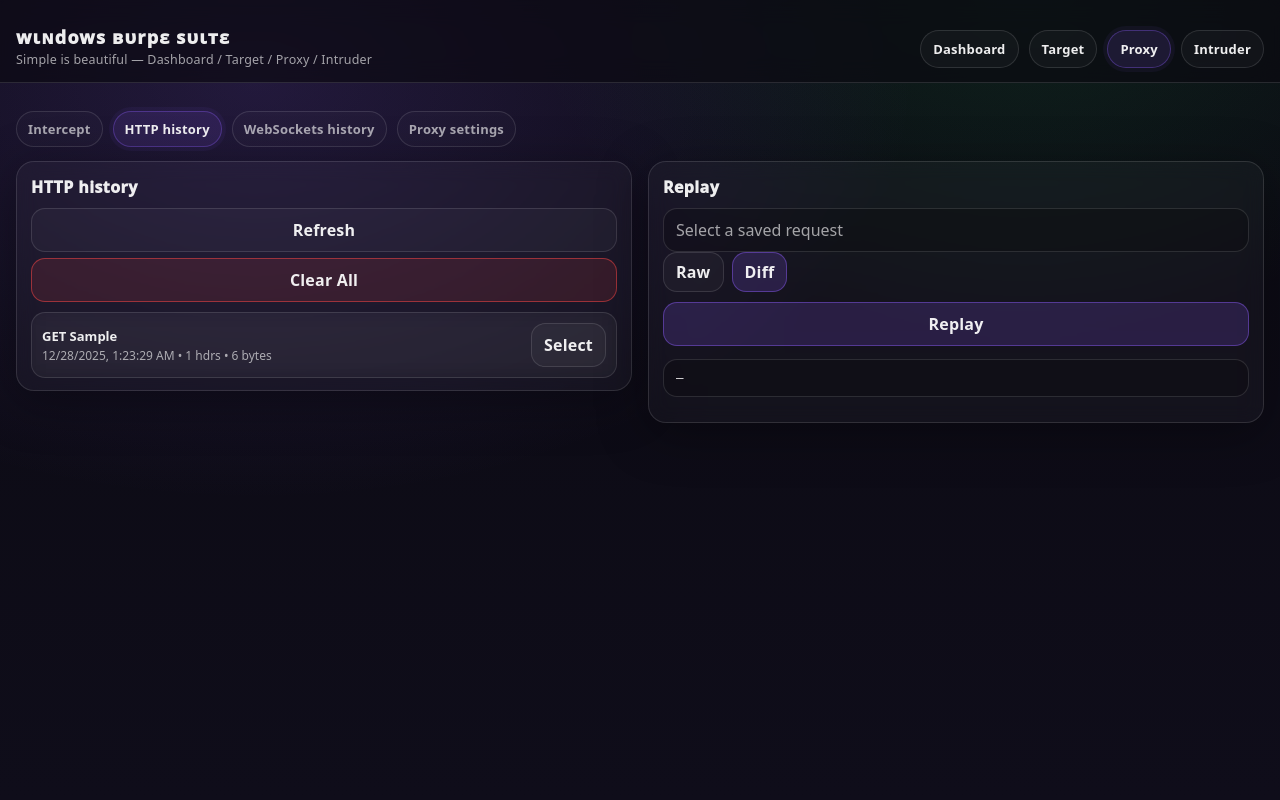
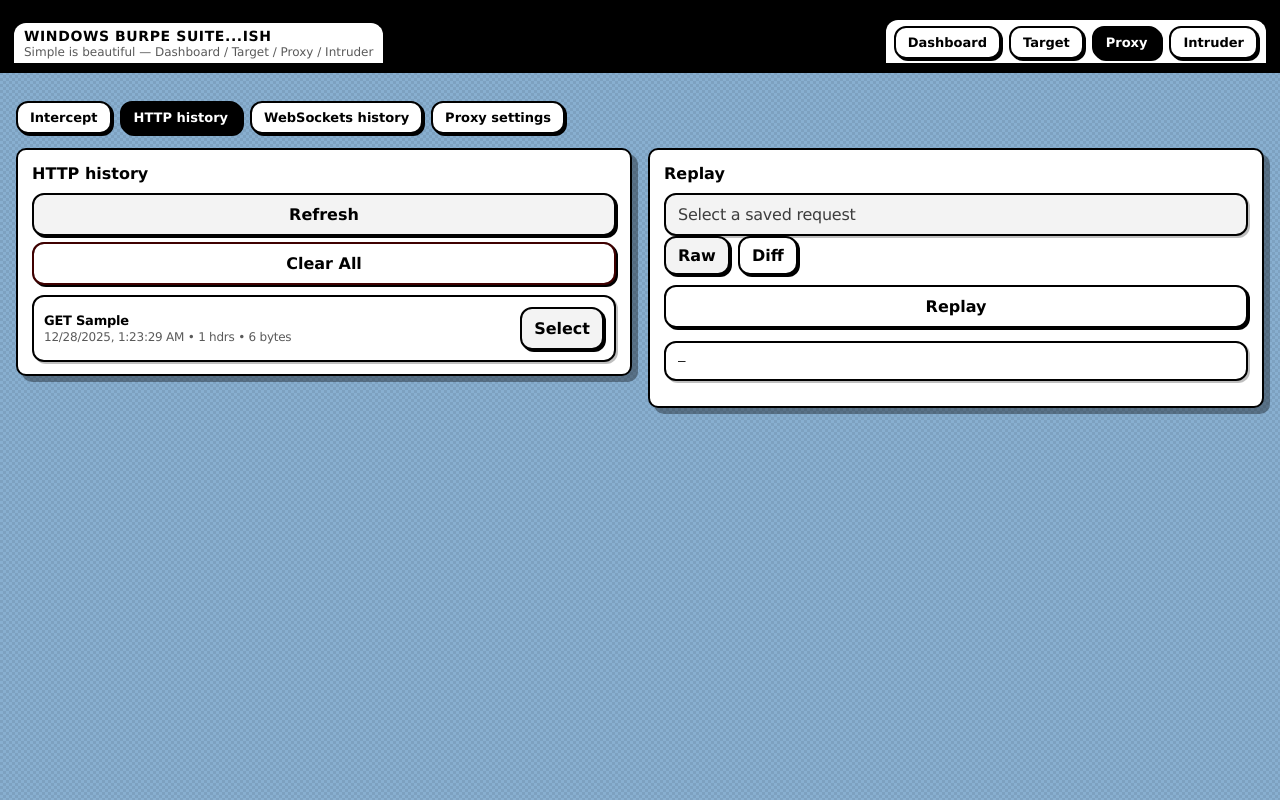
Before and after one commit to xXBricksquadXx/windowsBurpeSuite, a plain HTML site: page src/index.html in a window 1280 px wide. Both pictures are taken after typing "Sample", "Sample" into the empty fields and a click on the button "Save as new". Drawn offline with Linux system fonts and the light colour scheme.

Commit message:
chore(ui): update page title; apply classic theme styles

```diff
--- a/src/css/styles.css
+++ b/src/css/styles.css
@@ -1,212 +1,408 @@
+/* src/css/styles.css (REPLACE FULL FILE)
+   Theme: “80s Mac OS / Classic UI” vibe
+   - No Sass required
+   - Preserves existing class names & layout
+*/
+
+/* =========================
+   Variables
+========================= */
 :root{
-  --bg: #0b0a12;
-  --bg2: #0f0d1a;
-  --stroke: rgba(255,255,255,0.12);
-  --text: rgba(255,255,255,0.93);
-  --muted: rgba(255,255,255,0.62);
-  --accent: #8b5cf6;
-  --danger:#ef4444;
-  --mono: ui-monospace, SFMono-Regular, Menlo, Monaco, Consolas, "Liberation Mono", "Courier New", monospace;
+  /* Classic palette */
+  --desk: #94bee2;
+  --desk2:#7eaad3;
+
+  --paper: #ffffff;
+  --ink: #000000;
+  --muted: rgba(0,0,0,0.65);
+
+  --ui: #ffffff;
+  --ui2: #f3f3f3;
+  --ui3: #e8e8e8;
+
+  --stroke: #000000;
+  --stroke2: rgba(0,0,0,0.35);
+
+  --accent: #000000; /* classic invert highlight */
+  --danger: #b40000;
+
+  --ui-line: 2px;
+  --radius: 10px;
+
+  /* Fonts */
+  --font: "Chicago","Geneva","MS Sans Serif",system-ui,-apple-system,"Segoe UI",Roboto,Arial,sans-serif;
+  --mono: ui-monospace, Menlo, Monaco, Consolas, "Liberation Mono", "Courier New", monospace;
 }
 
+/* =========================
+   Global reset
+========================= */
 *{ box-sizing:border-box; }
 html,body{ height:100%; }
+
 body{
   margin:0;
-  font-family: system-ui,-apple-system,Segoe UI,Roboto,Arial,sans-serif;
-  background: radial-gradient(1100px 700px at 20% 10%, rgba(139,92,246,0.18), transparent 60%),
-              radial-gradient(900px 600px at 80% 0%, rgba(34,197,94,0.12), transparent 55%),
-              linear-gradient(180deg, var(--bg), var(--bg2));
-  color: var(--text);
+  font-family: var(--font);
+  letter-spacing: -0.015em;
+  color: var(--ink);
+
+  /* Desktop chequer background */
+  background:
+    linear-gradient(45deg, rgba(255,255,255,0.0) 25%, rgba(0,0,0,0.08) 25%, rgba(0,0,0,0.08) 75%, rgba(255,255,255,0.0) 75%, rgba(255,255,255,0.0)),
+    linear-gradient(45deg, rgba(255,255,255,0.0) 25%, rgba(0,0,0,0.08) 25%, rgba(0,0,0,0.08) 75%, rgba(255,255,255,0.0) 75%, rgba(255,255,255,0.0));
+  background-color: var(--desk);
+  background-size: 6px 6px;
+  background-position: 0 0, 3px 3px;
 }
 
+/* Make text selection feel “classic” */
+::selection{
+  background: var(--ink);
+  color: var(--paper);
+}
+
+/* =========================
+   App Header (menu-bar vibe)
+========================= */
 .app-header{
-  padding: 18px 16px 14px;
-  border-bottom: 1px solid var(--stroke);
+  padding: 10px 12px 8px;
   display:flex;
   align-items:flex-end;
-  gap: 16px;
+  gap: 12px;
   justify-content: space-between;
   flex-wrap: wrap;
+
   position: sticky;
   top: 0;
-  background: rgba(11,10,18,0.66);
-  backdrop-filter: blur(12px);
-  -webkit-backdrop-filter: blur(12px);
   z-index: 10;
+
+  /* Classic menu bar frame */
+  background: #000;
+  border-bottom: var(--ui-line) solid #000;
 }
 
-.brand{ display:flex; align-items:center; gap: 12px; }
+.brand{
+  display:flex;
+  align-items:center;
+  gap: 10px;
+
+  /* Inner “menu bar capsule” */
+  background: var(--paper);
+  border-radius: 14px 14px 0 0;
+  padding: 6px 10px 4px;
+  border: var(--ui-line) solid #000;
+  border-bottom: none;
+}
 
 .brand__mark{
-  width: 46px;
-  height: 46px;
-  border-radius: 14px;
-  border: 1px solid var(--stroke);
-  background: rgba(255,255,255,0.03);
+  width: 34px;
+  height: 34px;
+  border-radius: 6px;
+  border: var(--ui-line) solid #000;
+  background: #fff;
   object-fit: cover;
-  box-shadow: 0 10px 40px rgba(0,0,0,0.45);
+  box-shadow: none;
 }
 
-.brand__text{ display:flex; flex-direction:column; gap: 2px; }
-.brand__title{ font-weight: 950; letter-spacing: 1.2px; text-transform: lowercase; font-size: 18px; }
-.brand__subtitle{ color: var(--muted); font-size: 12.5px; letter-spacing: 0.2px; }
+.brand__text{
+  display:flex;
+  flex-direction:column;
+  gap: 1px;
+}
+.brand__title{
+  font-weight: 900;
+  letter-spacing: 0.6px;
+  text-transform: uppercase;
+  font-size: 14px;
+  line-height: 1.05;
+}
+.brand__subtitle{
+  color: var(--muted);
+  font-size: 12px;
+  letter-spacing: 0;
+}
 
-.tabs { display: flex; gap: 10px; margin-top: 12px; flex-wrap: wrap; }
-.subtabs { display: flex; gap: 10px; margin: 12px 0 14px; flex-wrap: wrap; }
+/* =========================
+   Tabs / Subtabs (inverted active)
+========================= */
+.tabs{
+  display:flex;
+  gap: 8px;
+  margin-top: 8px;
+  flex-wrap: wrap;
 
-.tab {
-  border: 1px solid var(--stroke);
-  background: rgba(255,255,255,0.03);
-  color: var(--text);
-  padding: 9px 12px;
-  border-radius: 999px;
+  /* give tabs their own “white strip” like menu items */
+  background: var(--paper);
+  border: var(--ui-line) solid #000;
+  border-bottom: none;
+  border-radius: 14px 14px 0 0;
+  padding: 6px 8px 4px;
+}
+
+.subtabs{
+  display:flex;
+  gap: 8px;
+  margin: 12px 0 14px;
+  flex-wrap: wrap;
+}
+
+.tab, .subtab{
+  border: var(--ui-line) solid #000;
+  background: var(--paper);
+  color: var(--ink);
+  padding: 8px 12px;
+  border-radius: 12px;
   cursor: pointer;
   font-weight: 800;
-  letter-spacing: 0.2px;
+  letter-spacing: 0;
   font-size: 13px;
-}
-.tab:hover { filter: brightness(1.06); }
-.tab.is-active {
-  background: rgba(139, 92, 246, 0.14);
-  border-color: rgba(139, 92, 246, 0.35);
-  box-shadow: 0 0 0 4px rgba(139, 92, 246, 0.06);
+  line-height: 1;
+
+  box-shadow: 2px 2px 0 #000;
+  user-select: none;
 }
 
-.subtab {
-  border: 1px solid var(--stroke);
-  background: rgba(255,255,255,0.02);
-  color: var(--muted);
-  padding: 8px 11px;
-  border-radius: 999px;
-  cursor: pointer;
-  font-weight: 800;
-  letter-spacing: 0.2px;
-  font-size: 13px;
-}
-.subtab:hover { filter: brightness(1.05); }
-.subtab.is-active {
-  background: rgba(139, 92, 246, 0.14);
-  border-color: rgba(139, 92, 246, 0.35);
-  box-shadow: 0 0 0 4px rgba(139, 92, 246, 0.06);
-  color: var(--text);
+.tab:hover, .subtab:hover{
+  filter: none;
+  background: var(--ui2);
 }
 
-.app-main { padding: 16px; }
+.tab.is-active, .subtab.is-active{
+  background: var(--ink);
+  color: var(--paper);
+  box-shadow: 2px 2px 0 #000;
+}
 
-.panel { display: none; }
-.panel.is-active { display: block; }
+.tab:active, .subtab:active{
+  transform: translate(1px, 1px);
+  box-shadow: 1px 1px 0 #000;
+}
 
-.grid {
-  display: grid;
+/* =========================
+   Layout
+========================= */
+.app-main{ padding: 16px; }
+
+.panel{ display:none; }
+.panel.is-active{ display:block; }
+
+.grid{
+  display:grid;
   grid-template-columns: 1fr 1fr;
   gap: 16px;
   align-items: start;
 }
-@media (max-width: 980px) { .grid { grid-template-columns: 1fr; } }
-
-.card {
-  background: rgba(255,255,255,0.03);
-  border: 1px solid var(--stroke);
-  border-radius: 18px;
-  padding: 14px 14px 12px;
-  box-shadow: 0 10px 50px rgba(0,0,0,0.35);
-  backdrop-filter: blur(10px);
-  -webkit-backdrop-filter: blur(10px);
+@media (max-width: 980px){
+  .grid{ grid-template-columns: 1fr; }
 }
 
-.card__title { font-weight: 950; letter-spacing: 0.4px; margin-bottom: 10px; }
+/* =========================
+   Cards (classic window panels)
+========================= */
+.card{
+  background: var(--paper);
+  border: var(--ui-line) solid #000;
+  border-radius: var(--radius);
+  padding: 14px 14px 12px;
 
-.card__hint {
+  /* Classic hard shadow */
+  box-shadow: 6px 6px 0 rgba(0,0,0,0.35);
+}
+
+.card__title{
+  font-weight: 900;
+  letter-spacing: 0;
+  margin-bottom: 10px;
+  text-transform: none;
+}
+
+.card__hint{
   color: var(--muted);
   font-size: 12.5px;
   line-height: 1.35;
   margin-top: 10px;
 }
 
-.row { display: flex; flex-direction: column; gap: 6px; margin-top: 10px; }
+/* =========================
+   Forms
+========================= */
+.row{
+  display:flex;
+  flex-direction: column;
+  gap: 6px;
+  margin-top: 10px;
+}
 
-.label {
+.label{
   font-size: 12px;
   color: var(--muted);
-  letter-spacing: 0.3px;
-  font-weight: 800;
+  letter-spacing: 0;
+  font-weight: 900;
   text-transform: uppercase;
 }
 
-input, select, textarea, button { font: inherit; }
-input, select, textarea {
-  width: 100%;
-  border: 1px solid var(--stroke);
-  background: rgba(0,0,0,0.22);
-  color: var(--text);
-  border-radius: 14px;
+input, select, textarea, button{ font: inherit; }
+
+input, select, textarea{
+  width:100%;
+  border: var(--ui-line) solid #000;
+  background: #fff;
+  color: #000;
+  border-radius: 10px;
   padding: 10px 12px;
   outline: none;
+  box-shadow: 2px 2px 0 rgba(0,0,0,0.25);
 }
-textarea.textarea { resize: vertical; min-height: 120px; }
 
-.btn {
-  border: 1px solid rgba(139, 92, 246, 0.45);
-  background: rgba(139, 92, 246, 0.18);
-  color: var(--text);
+textarea.textarea{
+  resize: vertical;
+  min-height: 120px;
+}
+
+input:focus, select:focus, textarea:focus{
+  box-shadow: 0 0 0 2px #000, 2px 2px 0 rgba(0,0,0,0.25);
+}
+
+/* =========================
+   Buttons (classic press)
+========================= */
+.btn{
+  border: var(--ui-line) solid #000;
+  background: var(--paper);
+  color: var(--ink);
   padding: 10px 12px;
-  border-radius: 14px;
+  border-radius: 12px;
   cursor: pointer;
   font-weight: 900;
-  letter-spacing: 0.2px;
-}
-.btn:hover { filter: brightness(1.05); }
-.btn.secondary{ border-color: var(--stroke); background: rgba(255,255,255,0.03); }
-.btn.danger{ border-color: rgba(239, 68, 68, 0.55); background: rgba(239, 68, 68, 0.13); }
+  letter-spacing: 0;
 
-.meta{
-  border: 1px solid var(--stroke);
-  background: rgba(0,0,0,0.20);
-  border-radius: 14px;
-  padding: 10px 12px;
-  color: var(--muted);
+  box-shadow: 2px 2px 0 #000;
 }
 
-.code {
+.btn:hover{
+  filter: none;
+  background: var(--ui2);
+}
+
+.btn:active{
+  transform: translate(1px, 1px);
+  box-shadow: 1px 1px 0 #000;
+}
+
+.btn.secondary{
+  background: var(--ui2);
+}
+
+.btn.danger{
+  background: #fff;
+  border-color: #000;
+  box-shadow: 2px 2px 0 #000;
+  position: relative;
+}
+
+.btn.danger::after{
+  content:"";
+  position:absolute;
+  inset: -2px;
+  border-radius: 12px;
+  border: 2px solid rgba(180,0,0,0.35);
+  pointer-events:none;
+}
+
+/* =========================
+   Meta + Code blocks
+========================= */
+.meta{
+  border: var(--ui-line) solid #000;
+  background: var(--ui2);
+  border-radius: 12px;
+  padding: 10px 12px;
+  color: rgba(0,0,0,0.75);
+  box-shadow: 2px 2px 0 rgba(0,0,0,0.25);
+}
+
+.code{
   font-family: var(--mono);
   font-size: 12.5px;
   line-height: 1.35;
   white-space: pre;
   overflow: auto;
-  border: 1px solid var(--stroke);
-  border-radius: 14px;
+
+  border: var(--ui-line) solid #000;
+  border-radius: 12px;
   padding: 10px 12px;
-  background: rgba(0,0,0,0.20);
+  background: #fff;
+
+  box-shadow: 2px 2px 0 rgba(0,0,0,0.25);
 }
 
-.segmented { display: inline-flex; gap: 8px; align-items: center; }
-.seg { padding: 8px 12px; }
+/* segmented controls */
+.segmented{
+  display:inline-flex;
+  gap: 8px;
+  align-items:center;
+}
+.seg{ padding: 8px 12px; }
 
-.is-hidden { display: none !important; }
+/* helpers */
+.is-hidden{ display:none !important; }
 
-.list { display: flex; flex-direction: column; gap: 8px; margin-top: 10px; }
+/* =========================
+   Lists
+========================= */
+.list{
+  display:flex;
+  flex-direction: column;
+  gap: 8px;
+  margin-top: 10px;
+}
 
-.list-item {
-  border: 1px solid var(--stroke);
-  background: rgba(255,255,255,0.03);
-  border-radius: 14px;
+.list-item{
+  border: var(--ui-line) solid #000;
+  background: #fff;
+  border-radius: 12px;
   padding: 10px;
-  display: flex;
+  display:flex;
   gap: 10px;
   align-items: center;
   justify-content: space-between;
-  backdrop-filter: blur(10px);
-  -webkit-backdrop-filter: blur(10px);
+
+  box-shadow: 2px 2px 0 rgba(0,0,0,0.25);
 }
 
-.list-item__text { display: flex; flex-direction: column; gap: 2px; min-width: 0; }
-.list-item__title { font-weight: 900; font-size: 13px; white-space: nowrap; overflow: hidden; text-overflow: ellipsis; }
-.list-item__sub { color: var(--muted); font-size: 12px; white-space: nowrap; overflow: hidden; text-overflow: ellipsis; }
+.list-item__text{
+  display:flex;
+  flex-direction: column;
+  gap: 2px;
+  min-width: 0;
+}
+.list-item__title{
+  font-weight: 900;
+  font-size: 13px;
+  white-space: nowrap;
+  overflow: hidden;
+  text-overflow: ellipsis;
+}
+.list-item__sub{
+  color: rgba(0,0,0,0.65);
+  font-size: 12px;
+  white-space: nowrap;
+  overflow: hidden;
+  text-overflow: ellipsis;
+}
 
-.check{ display:flex; align-items:center; gap: 10px; font-weight: 800; }
+/* checkbox rows */
+.check{
+  display:flex;
+  align-items:center;
+  gap: 10px;
+  font-weight: 900;
+}
 .check input{ width:auto; }
 
+/* =========================
+   Header editor rows
+========================= */
 .hdr-rows{ display:flex; flex-direction:column; gap: 8px; }
 .hdr-row{ display:flex; gap: 8px; align-items:center; }
 .hdr-row input{ flex:1; }
@@ -214,27 +410,41 @@ textarea.textarea { resize: vertical; min-height: 120px; }
 .hdr-actions{ display:flex; flex-wrap: wrap; gap: 8px; margin-top: 8px; }
 .hdr-io{ margin-top: 10px; }
 
+/* =========================
+   Diff view
+========================= */
 .diff .diff-line{ font-family: var(--mono); }
-.diff .add{ color:#22c55e; }
-.diff .del{ color:#ef4444; }
+.diff .add{ color:#0a7a1f; }
+.diff .del{ color:#b40000; }
 
+/* =========================
+   Existing layout quirks you use
+========================= */
 /* Intercept: action row (Reset/Clear response) */
-.row.row-actions {
+.row.row-actions{
   flex-direction: row;
   gap: 10px;
 }
-.row.row-actions .btn {
-  flex: 1;
+.row.row-actions .btn{ flex: 1; }
+
+/* HTTP history list: clickable rows + selected highlight */
+.list-item.is-clickable{ cursor:pointer; }
+.list-item.is-clickable:hover{
+  background: var(--ui2);
 }
 
-/* HTTP history list: clickable rows + selected highlight */
-.list-item.is-clickable {
-  cursor: pointer;
+.list-item.is-selected{
+  background: #000;
+  color: #fff;
+  box-shadow: 2px 2px 0 #000;
 }
-.list-item.is-clickable:hover {
-  filter: brightness(1.04);
+.list-item.is-selected .list-item__sub{ color: rgba(255,255,255,0.78); }
+.list-item.is-selected .btn.secondary{
+  background: #fff;
+  color: #000;
 }
-.list-item.is-selected {
-  border-color: rgba(139, 92, 246, 0.45);
-  box-shadow: 0 0 0 4px rgba(139, 92, 246, 0.06);
+
+/* Make “active” tabs feel crisp on dark header */
+.app-header .tab.is-active{
+  box-shadow: 2px 2px 0 #000;
 }
--- a/src/index.html
+++ b/src/index.html
@@ -5,7 +5,7 @@
     <meta charset="UTF-8" />
     <meta name="viewport" content="width=device-width,initial-scale=1" />
     <meta name="color-scheme" content="dark" />
-    <title>Windows Burpe Suite</title>
+    <title>Windows Burpe Suite...ish</title>
 
     <link rel="icon" href="./assets/favicon.png" />
     <link rel="stylesheet" href="./css/styles.css" />
@@ -21,7 +21,7 @@
           onerror="this.style.display='none'"
         />
         <div class="brand__text">
-          <div class="brand__title">wιɴdowѕ вυrpε ѕυιтε</div>
+          <div class="brand__title">Windows Burpe Suite...ish</div>
           <div class="brand__subtitle">
             Simple is beautiful — Dashboard / Target / Proxy / Intruder
           </div>
```
